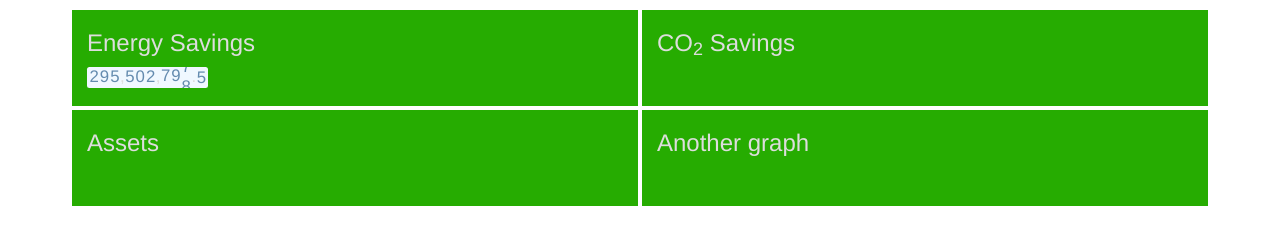
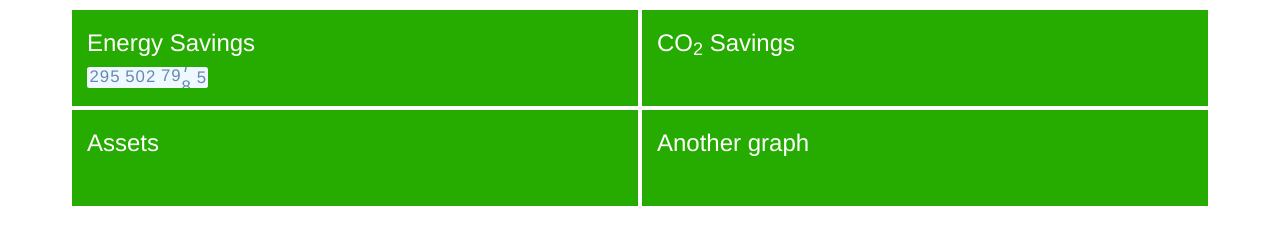
Before and after one commit to CassyJens/performance-dashboard, a plain HTML site: page index.html in a window 1280 px wide. Shown: the part 62-306 px from the top of the page. Drawn offline with nearby package versions, Linux system fonts and the light colour scheme.

Commit message:
vigilent white

```diff
--- a/style/vigilent.css
+++ b/style/vigilent.css
@@ -3,7 +3,7 @@
     height: auto;
     min-height: 100px;
     border: 2px solid #FFF;
-    color: #DDD;
+    color: #FFF;
 }
 
 .page-title {
```
